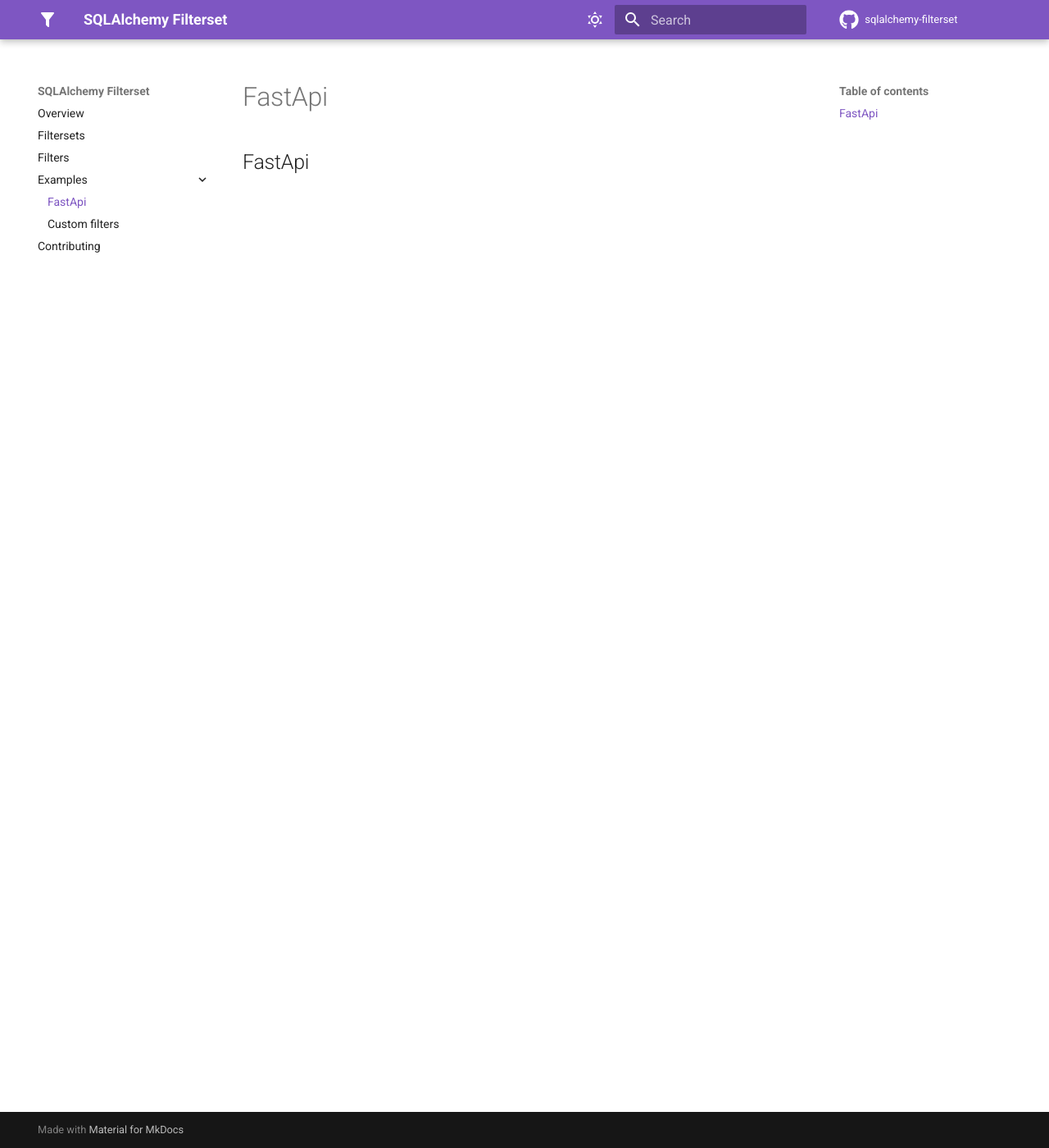
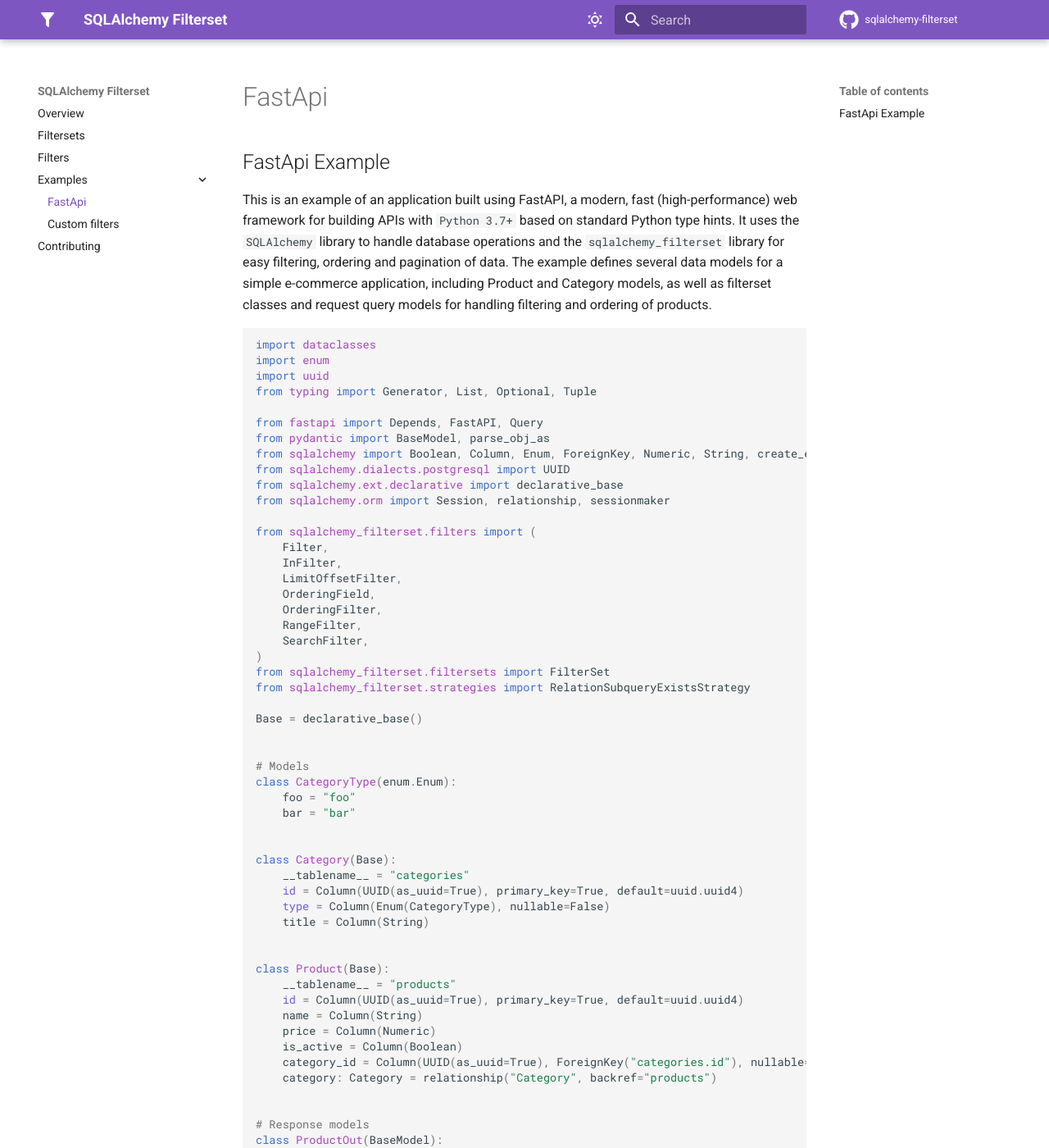
Before and after one commit to sqlalchemy-filterset/sqlalchemy-filterset, an MkDocs documentation site: the page built from docs/examples/fastapi.md, in a window 1280 px wide and 1400 px high. Shown: the whole window at 82% size. Built offline with MkDocs 1.6.1 and Material for MkDocs 9.7.7, drawn with Linux system fonts in a browser that asks for light colours; comment, search, counter and statistics services are not loaded; some of the changed text lies outside the part shown.

Commit message:
feat: add example Fastapi app

````diff
--- a/docs/examples/fastapi.md
+++ b/docs/examples/fastapi.md
@@ -1 +1,142 @@
-## FastApi
+## FastApi Example
+
+This is an example of an application built using FastAPI, a modern,
+fast (high-performance) web framework for building APIs with `Python 3.7+`
+based on standard Python type hints. It uses the `SQLAlchemy` library to
+handle database operations and the `sqlalchemy_filterset` library for easy
+filtering, ordering and pagination of data. The example defines several
+data models for a simple e-commerce application, including Product and
+Category models, as well as filterset classes and request query models
+for handling filtering and ordering of products.
+```python
+import dataclasses
+import enum
+import uuid
+from typing import Generator, List, Optional, Tuple
+
+from fastapi import Depends, FastAPI, Query
+from pydantic import BaseModel, parse_obj_as
+from sqlalchemy import Boolean, Column, Enum, ForeignKey, Numeric, String, create_engine, select
+from sqlalchemy.dialects.postgresql import UUID
+from sqlalchemy.ext.declarative import declarative_base
+from sqlalchemy.orm import Session, relationship, sessionmaker
+
+from sqlalchemy_filterset.filters import (
+    Filter,
+    InFilter,
+    LimitOffsetFilter,
+    OrderingField,
+    OrderingFilter,
+    RangeFilter,
+    SearchFilter,
+)
+from sqlalchemy_filterset.filtersets import FilterSet
+from sqlalchemy_filterset.strategies import RelationSubqueryExistsStrategy
+
+Base = declarative_base()
+
+
+# Models
+class CategoryType(enum.Enum):
+    foo = "foo"
+    bar = "bar"
+
+
+class Category(Base):
+    __tablename__ = "categories"
+    id = Column(UUID(as_uuid=True), primary_key=True, default=uuid.uuid4)
+    type = Column(Enum(CategoryType), nullable=False)
+    title = Column(String)
+
+
+class Product(Base):
+    __tablename__ = "products"
+    id = Column(UUID(as_uuid=True), primary_key=True, default=uuid.uuid4)
+    name = Column(String)
+    price = Column(Numeric)
+    is_active = Column(Boolean)
+    category_id = Column(UUID(as_uuid=True), ForeignKey("categories.id"), nullable=True)
+    category: Category = relationship("Category", backref="products")
+
+
+# Response models
+class ProductOut(BaseModel):
+    id: uuid.UUID
+    name: str
+    price: float
+    is_active: bool
+
+    class Config:
+        orm_mode = True
+
+
+# Filters
+class ProductFilterSet(FilterSet):
+    id = Filter(Product.id)
+    ids = InFilter(Product.id)
+    name = SearchFilter(Product.name)
+    price = RangeFilter(Product.price)
+    is_active = Filter(Product.is_active)
+    category_type = Filter(
+        Category.type,
+        strategy=RelationSubqueryExistsStrategy(Category, Product.category_id == Category.id),
+    )
+    ordering_filter = OrderingFilter(
+        name=OrderingField(Product.name), price=OrderingField(Product.price)
+    )
+    limit_offset = LimitOffsetFilter()
+
+
+class ProductFilterSchema(BaseModel):
+    id: Optional[uuid.UUID]
+    ids: Optional[List[uuid.UUID]]
+    name: Optional[str]
+    price: Optional[Tuple[float, float]]
+    is_active: Optional[bool]
+    category_type: Optional[CategoryType]
+    ordering_filter: Optional[List[str]]
+    limit_offset: Optional[Tuple[Optional[int], Optional[int]]]
+
+    class Config:
+        orm_mode = True
+
+
+engine = create_engine("postgresql://user:password@host/database")
+Base.metadata.create_all(bind=engine)
+SessionLocal = sessionmaker(bind=engine)
+
+app = FastAPI()
+
+
+def get_db() -> Generator[Session, None, None]:
+    try:
+        db = SessionLocal()
+        yield db
+    finally:
+        db.close()
+
+
+# Routes
+@dataclasses.dataclass
+class ProductQuery:
+    id: Optional[uuid.UUID] = Query(None)
+    ids: Optional[List[uuid.UUID]] = Query(None)
+    exclude_ids: Optional[List[uuid.UUID]] = Query(None)
+    is_active: Optional[bool] = Query(None)
+    price_range: Optional[Tuple[float, float]] = Query(None)
+    category_type: Optional[CategoryType] = Query(None)
+    search: Optional[str] = Query(None)
+    ordering_filter: Optional[List[str]] = Query(None)
+    limit_offset: Optional[Tuple[Optional[int], Optional[int]]] = Query(None)
+
+
+@app.get("/products/")
+def list_products(
+    filters: ProductQuery = Depends(),
+    db: Session = Depends(get_db),
+) -> List[ProductOut]:
+    filter_set = ProductFilterSet(db, select(Product))
+    filter_params = parse_obj_as(ProductFilterSchema, filters)
+    filtered_products = filter_set.filter(filter_params.dict(exclude_none=True))
+    return parse_obj_as(List[ProductOut], filtered_products)
+```
````
